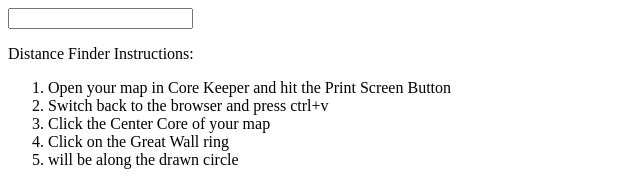
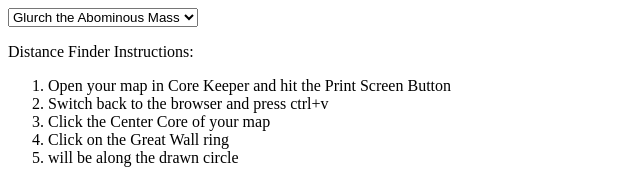
Before and after one commit to ck-tool/finder, a plain HTML site: page index.html in a window 1280 px wide. Shown: the whole page, without its empty margins (0-640 px from the left). Drawn offline with Linux system fonts and the light colour scheme.

Commit message:
Add files via upload

```diff
--- a/index.html
+++ b/index.html
@@ -5,7 +5,14 @@
 </head>
 
 <body>
-  <input id="distance" type="text">
+  <select id="distance">
+    <option value="150">Glurch the Abominous Mass</option>
+    <option value="350">Ghorm the Devourer</option>
+    <option value="600">Azeos the Sky Titan</option>
+    <option value="900">Ivy the Poisonous Mass</option>
+    <option value="1200">Omoroth the Sea Titan</option>
+    <option value="1500">Morpha the Aquatic Mass</option>
+  </select>
   <p>Distance Finder Instructions:
   <ol>
     <li>Open your map in Core Keeper and hit the Print Screen Button</li>
```
